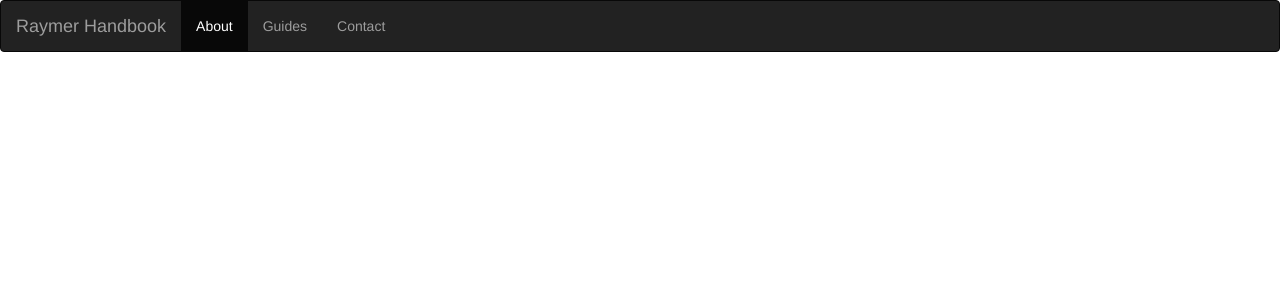
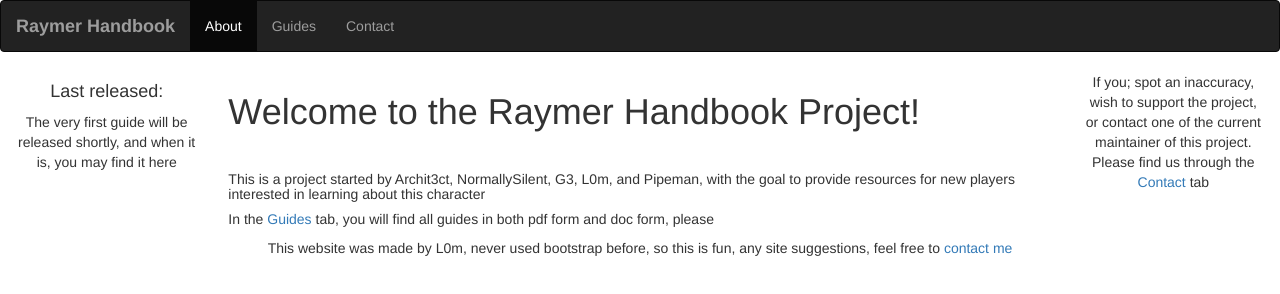
Before and after one commit to L0mRR/RaymerHandbook, a plain HTML site: page index.html in a window 1280 px wide. Drawn offline with nearby package versions, Linux system fonts and the light colour scheme.

Commit message:
Update index.html

```diff
--- a/index.html
+++ b/index.html
@@ -6,31 +6,72 @@
         <!--Bootstrap shit-->
         <meta charset="utf-8">
         <meta name="viewport" content="width=device-width, initial-scale=1">
-        <link rel="stylesheet" href="script.css">
         <link rel="stylesheet" href="https://maxcdn.bootstrapcdn.com/bootstrap/3.4.1/css/bootstrap.min.css">
         <script src="https://ajax.googleapis.com/ajax/libs/jquery/3.6.0/jquery.min.js"></script>
         <script src="https://maxcdn.bootstrapcdn.com/bootstrap/3.4.1/js/bootstrap.min.js"></script>
+
+        <link rel="stylesheet" href="script.css"><!--my stylesheets-->
+        <link rel="stylesheet" href="navbarcss.css">
     </head>
 
     <body>
-        <nav class="navbar navbar-inverse">
+        <nav class="navbar navbar-inverse sticky-top">
             <div class="container-fluid">
+
                 <div class="navbar-header">
+
                     <button type="button" class="navbar-toggle" data-toggle="collapse" data-target="#myNavbar">
+
                         <span class="icon-bar"></span>
                         <span class="icon-bar"></span>
                         <span class="icon-bar"></span>
+
                     </button>
-                    <a class="navbar-brand" href="#">Raymer Handbook</a>
+
+                    <a class="navbar-brand" href="#"><b>Raymer Handbook</b></a>
+
                 </div>
+
                 <div class="collapse navbar-collapse" id="myNavbar">
+
                     <ul class="nav navbar-nav">
-                        <li class="active"><a href="#">About</a></li>
+
+                        <li class="active"><a>About</a></li>
                         <li><a href="pages/guides.html">Guides</a></li>
                         <li><a href="pages/contact.html">Contact</a></li>
+
                     </ul>
+
+                </div>
+
+            </div>
+        </nav>
+        <div class="container-fluid text-center">
+            <div class="row content">
+
+                <div class="col-sm-2 sidenav" id="leftside"> <!--left side columms-->
+                    <h4>Last released:</h4>
+                    <p>The very first guide will be released shortly, and when it is, you may find it here</p>
+                </div>
+
+                <div class="col-sm-8 text-left" id="middle"> <!--middle-->
+                    <H1>Welcome to the Raymer Handbook Project!</H1>
+                    <br>
+                    <h5>This is a project started by Archit3ct, NormallySilent, G3, L0m, and Pipeman, with the goal to provide
+                        resources for new players interested in learning about this character</h5>
+                    <h5>In the <a href="pages/guides.html">Guides</a> tab, you will find all guides in both pdf form and doc form, please </h5>
+                </div>
+
+                <div class="col-sm-2 sidenav" id="rightside"> <!--right side columns-->
+                    <p>If you; spot an inaccuracy, wish to support the project, or contact
+                        one of the current maintainer of this project. Please find us through the <a href="pages/contact.html">Contact</a> tab</p>
                 </div>
             </div>
-        </nav>
+        </div>
+
+        <footer class="container-fluid text-center">
+            <p>This website was made by L0m, never used bootstrap before, so this is fun, any site suggestions, feel free to <a href="pages/contact.html">contact me</a></p>
+        </footer>
+
     </body>
 </html>
```
